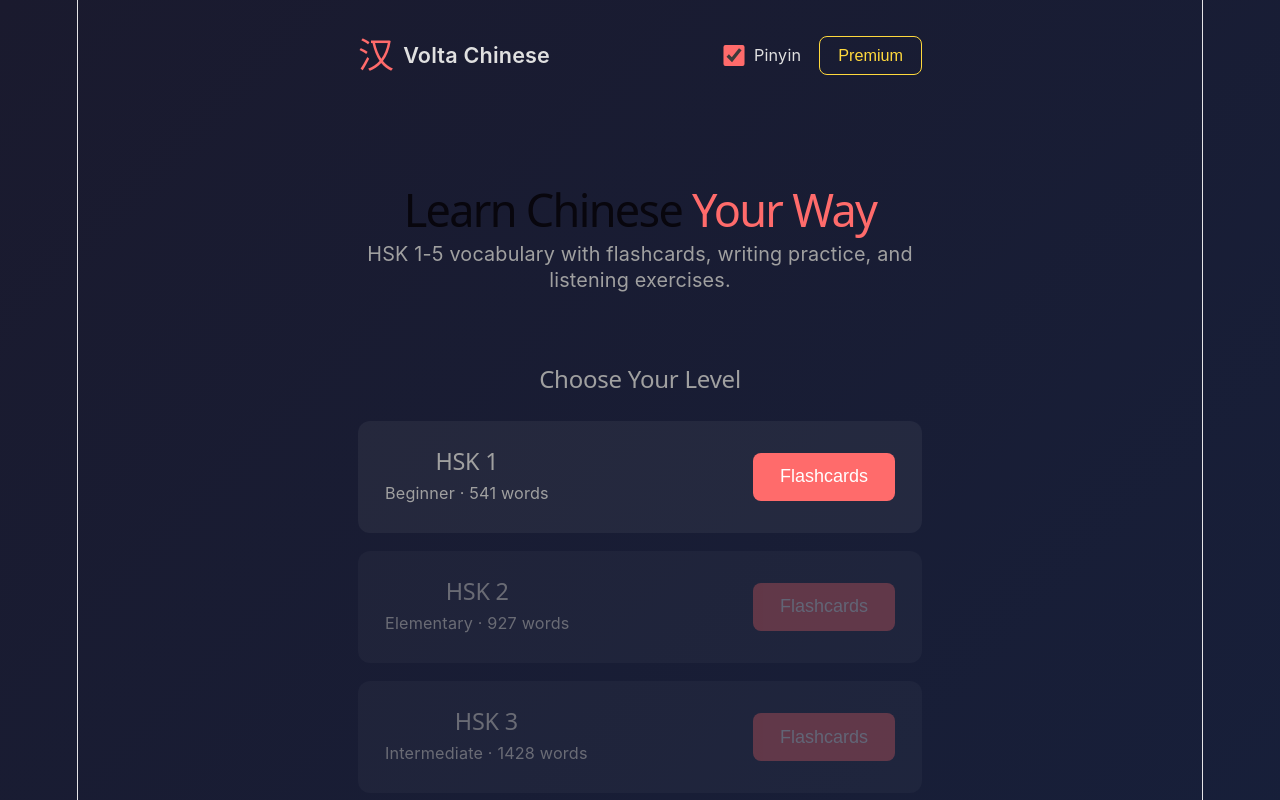
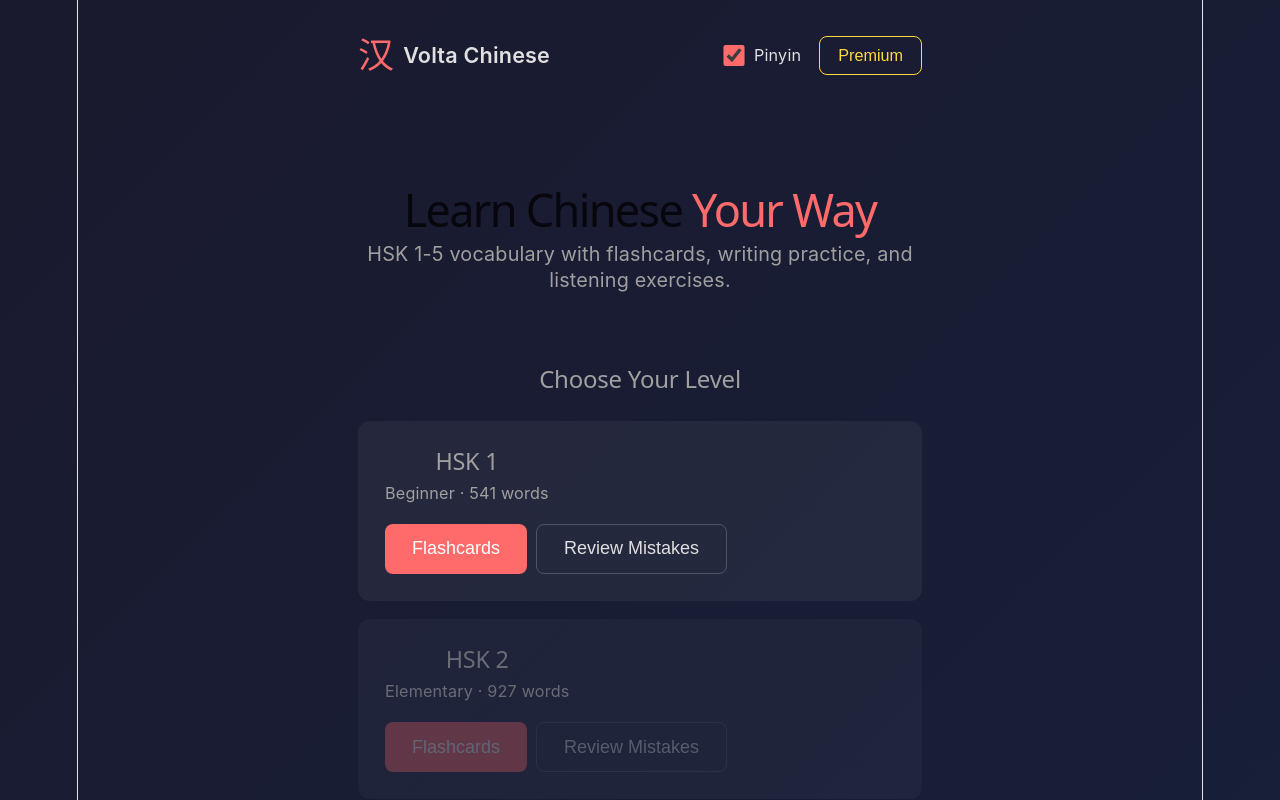
Before and after one commit to volta-agent/volta-chinese, a Svelte app: page / in a window 1280 px wide. Shown: the top 800 px of the page. Built offline with nearby package versions, Linux system fonts and the light colour scheme.

Commit message:
Add mistake review mode

```diff
--- a/src/App.svelte
+++ b/src/App.svelte
@@ -229,6 +229,26 @@
  currentView = 'flashcard';
  }
 
+ function startMistakeReview(level) {
+ currentLevel = level;
+ const words = getWordsForLevel(level);
+ // Filter to words that have been marked wrong more than right
+ const mistakes = words.filter(w => {
+ const p = progress[w.hanzi];
+ if (!p) return false;
+ return p.unknown > p.known;
+ });
+ studyCards = mistakes.slice(0, 20);
+ if (studyCards.length === 0) {
+ alert('No mistakes to review! Keep practicing and mistakes will appear here.');
+ return;
+ }
+ cardIndex = 0;
+ currentCard = studyCards[0];
+ showAnswer = false;
+ currentView = 'flashcard';
+ }
+
  function startCharacterWriting(level) {
  writingMode = 'character';
  const words = getSingleCharWords(level);
@@ -438,6 +458,14 @@
  disabled={lvl.level > 1 && !isPremium}
  >
  Flashcards
+ </button>
+ <button
+ type="button"
+ class="btn-secondary"
+ onclick={() => startMistakeReview(lvl.level)}
+ disabled={lvl.level > 1 && !isPremium}
+ >
+ Review Mistakes
  </button>
  </div>
  </div>
```
